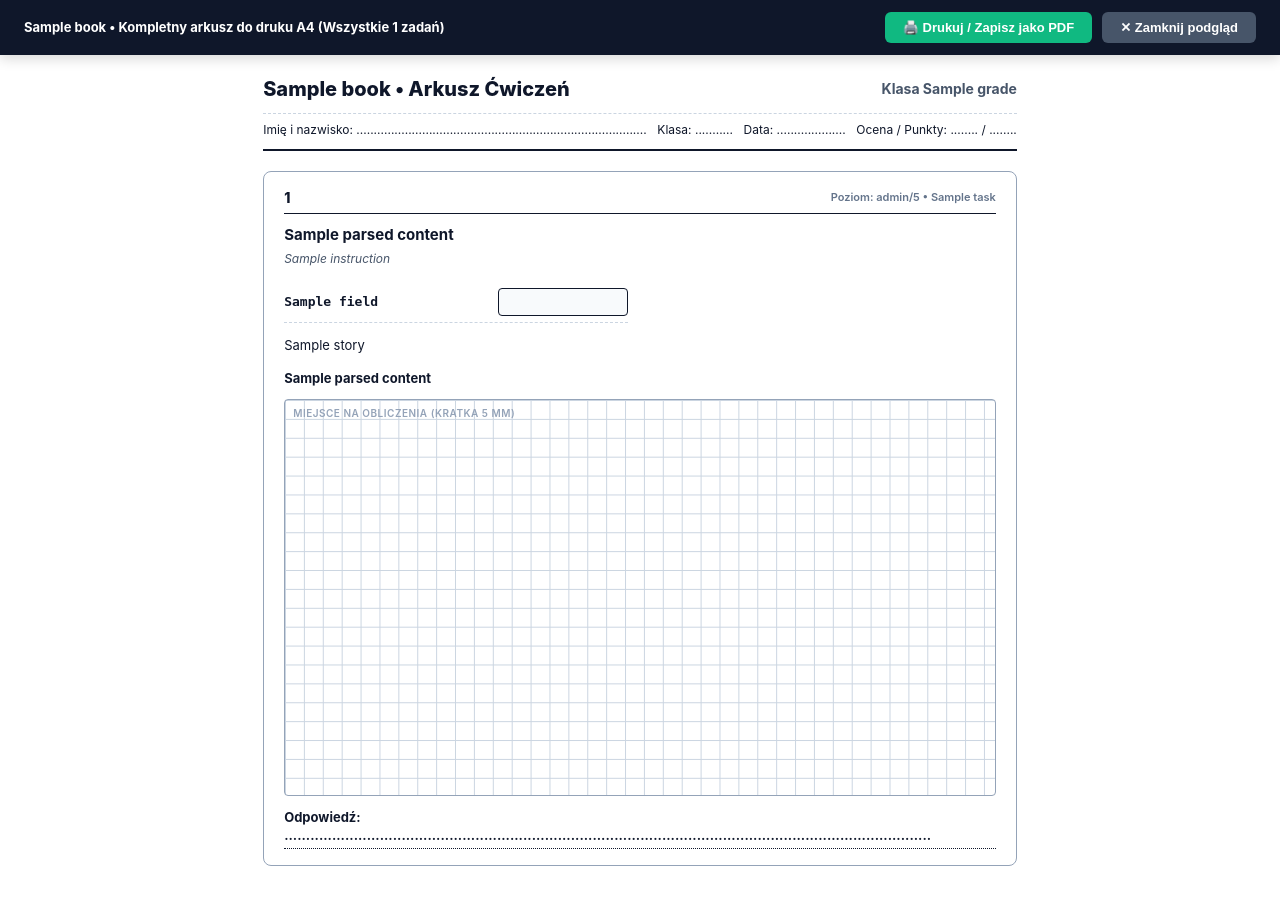
After one commit to Andrev18/sm-portal, a FastAPI app: template templates/course_print.html in a window 1280 px wide. The commit adds this page. Run offline with FastAPI, Linux system fonts and the light colour scheme; the template is opened without the code that fills it: most values are stand-ins (such as "Sample title", 1, 10 or a date in 2020); parts of the project's set-up code (start-up, migrations or seed data) failed here and were passed over; some libraries are stand-ins or nearby versions.

Commit message:
feat(courses): dedicated server-side A4 print sheet endpoint /courses/print/{id} ensuring all 15 tasks render without viewport/filter truncations

```diff
--- a/app.py
+++ b/app.py
@@ -2730,6 +2730,79 @@ def courses_play(request: Request, book_id: int):
         "audio_tracks": audio_tracks
     })
 
+@app.get("/courses/print/{book_id}", response_class=HTMLResponse)
+def courses_print_worksheet(request: Request, book_id: int):
+    u = current_user(request)
+    if not u:
+        return RedirectResponse("/", 302)
+    conn = db()
+    book = conn.execute("SELECT * FROM books WHERE id=?", (book_id,)).fetchone()
+    if not book:
+        conn.close()
+        raise HTTPException(404, "Książka nie znaleziona")
+
+    b_subj = book['subject']
+    raw_tasks = conn.execute("""
+        SELECT it.*, utp.score as user_score, utp.attempts as user_attempts, utp.last_attempt as user_last_attempt
+        FROM interactive_tasks it
+        JOIN book_chapters bc ON it.chapter_id = bc.id
+        LEFT JOIN user_task_progress utp ON it.id = utp.task_id AND utp.user_id = ?
+        WHERE bc.book_id = ?
+        ORDER BY it.id ASC
+    """, (u['id'], book_id)).fetchall()
+
+    if not raw_tasks:
+        raw_tasks = conn.execute("""
+            SELECT it.*, utp.score as user_score, utp.attempts as user_attempts, utp.last_attempt as user_last_attempt
+            FROM interactive_tasks it
+            JOIN book_chapters bc ON it.chapter_id = bc.id
+            JOIN books b ON bc.book_id = b.id
+            LEFT JOIN user_task_progress utp ON it.id = utp.task_id AND utp.user_id = ?
+            WHERE b.subject = ?
+            ORDER BY it.id ASC
+        """, (u['id'], b_subj)).fetchall()
+
+    import json
+    tasks = []
+    for t in raw_tasks:
+        td = dict(t)
+        try:
+            content = json.loads(td['content_json'])
+            td['parsed_content'] = content
+            import re as _re
+            num_str = content.get('number', '')
+            title_str = content.get('title', '')
+            full_text = (num_str + ' ' + title_str).lower()
+            m = _re.search(r'str\.\s*(\d+)', full_text)
+            page_num = int(m.group(1)) if m else None
+            td['page_ref'] = page_num
+
+            m_ex = _re.search(r'zadanie\s*(\d+)', num_str.lower())
+            td['exercise_num'] = int(m_ex.group(1)) if m_ex else None
+
+            if page_num in (3, 4):
+                td['chapter_name'] = "1. Liczby naturalne"
+                td['topic_name'] = "Zapis i porównywanie liczb"
+            elif page_num in (5, 6):
+                td['chapter_name'] = "1. Liczby naturalne"
+                td['topic_name'] = "Działania pamięciowe i sprytne liczenie"
+            else:
+                td['chapter_name'] = "1. Liczby naturalne"
+                td['topic_name'] = "Ćwiczenia z podręcznika"
+
+            tasks.append(td)
+        except Exception:
+            pass
+
+    tasks.sort(key=lambda x: (x.get('page_ref') or 999, x.get('exercise_num') or 999, x.get('id') or 0))
+    conn.close()
+
+    return templates.TemplateResponse(request, "course_print.html", {
+        "user": u,
+        "book": dict(book),
+        "tasks": tasks
+    })
+
 @app.get("/srs/deck/{deck_id}/cards-raw")
 def srs_deck_cards_raw(request: Request, deck_id: int):
     u = current_user(request)
--- /dev/null
+++ b/templates/course_print.html
@@ -0,0 +1,226 @@
+<!DOCTYPE html>
+<html lang="pl">
+<head>
+<meta charset="utf-8">
+<title>{{ book['title'] }} • Wszystkie Zadania A4</title>
+<style>
+@page {
+    size: A4 portrait;
+    margin: 14mm 15mm 15mm 15mm;
+}
+* { box-sizing: border-box; }
+body {
+    font-family: 'Inter', -apple-system, BlinkMacSystemFont, 'Segoe UI', Roboto, sans-serif;
+    color: #0f172a;
+    background: #fff;
+    margin: 0;
+    padding: 0;
+    font-size: 13px;
+    line-height: 1.4;
+}
+.no-print-bar {
+    background: #0f172a;
+    color: #fff;
+    padding: 12px 24px;
+    display: flex;
+    justify-content: space-between;
+    align-items: center;
+    position: sticky;
+    top: 0;
+    z-index: 100;
+    box-shadow: 0 4px 12px rgba(0,0,0,0.15);
+}
+@media print {
+    .no-print-bar { display: none !important; }
+}
+.print-btn {
+    background: #10b981;
+    color: #fff;
+    border: none;
+    padding: 8px 18px;
+    font-size: 13px;
+    font-weight: 700;
+    border-radius: 6px;
+    cursor: pointer;
+    display: inline-flex;
+    align-items: center;
+    gap: 6px;
+}
+.print-sheet-header {
+    border-bottom: 2px solid #0f172a;
+    padding-bottom: 10px;
+    margin-bottom: 20px;
+}
+.school-meta {
+    display: flex;
+    justify-content: space-between;
+    font-size: 12px;
+    margin-top: 10px;
+    padding-top: 8px;
+    border-top: 1px dashed #cbd5e1;
+}
+.task-card {
+    border: 1px solid #94a3b8;
+    border-radius: 8px;
+    padding: 16px 20px;
+    margin-bottom: 22px;
+    page-break-inside: avoid;
+    break-inside: avoid;
+    background: #fff;
+}
+.tc-top {
+    display: flex;
+    justify-content: space-between;
+    align-items: center;
+    border-bottom: 1.5px solid #0f172a;
+    padding-bottom: 6px;
+    margin-bottom: 10px;
+}
+.tc-badge {
+    font-size: 14px;
+    font-weight: 800;
+    text-transform: uppercase;
+    color: #0f172a;
+}
+.tc-title {
+    font-size: 15px;
+    font-weight: 700;
+    margin: 0 0 6px 0;
+}
+.tc-inst {
+    font-size: 12px;
+    color: #475569;
+    font-style: italic;
+    margin: 0 0 14px 0;
+}
+.calc-grid {
+    display: grid;
+    grid-template-columns: repeat(2, 1fr);
+    gap: 10px 24px;
+    margin-bottom: 8px;
+}
+.calc-item {
+    border-bottom: 1px dashed #cbd5e1;
+    padding: 6px 0;
+    display: flex;
+    justify-content: space-between;
+    align-items: center;
+}
+.calc-label {
+    font-family: 'JetBrains Mono', monospace;
+    font-size: 13px;
+    font-weight: 600;
+}
+.print-box {
+    width: 130px;
+    height: 28px;
+    border: 1.5px solid #0f172a;
+    border-radius: 4px;
+    background: #f8fafc;
+}
+.print-math-grid {
+    width: 100%;
+    height: 105mm;
+    margin-top: 12px;
+    border: 1px solid #94a3b8;
+    border-radius: 4px;
+    background-size: 5mm 5mm;
+    background-image:
+        linear-gradient(to right, #cbd5e1 1px, transparent 1px),
+        linear-gradient(to bottom, #cbd5e1 1px, transparent 1px);
+    position: relative;
+}
+.print-math-grid-watermark {
+    position: absolute;
+    top: 6px;
+    left: 8px;
+    font-size: 10px;
+    color: #94a3b8;
+    text-transform: uppercase;
+    letter-spacing: 0.5px;
+    font-weight: 600;
+}
+.print-ans-line {
+    margin-top: 12px;
+    font-size: 13px;
+    font-weight: 700;
+    border-bottom: 1.5px dotted #0f172a;
+    padding-bottom: 4px;
+    display: flex;
+    justify-content: space-between;
+}
+</style>
+</head>
+<body>
+
+<div class="no-print-bar">
+    <div style="display:flex; align-items:center; gap:12px;">
+        <span style="font-weight:700;">{{ book['title'] }} • Kompletny arkusz do druku A4 (Wszystkie {{ tasks|length }} zadań)</span>
+    </div>
+    <div style="display:flex; gap:10px;">
+        <button class="print-btn" onclick="window.print()">🖨️ Drukuj / Zapisz jako PDF</button>
+        <button class="print-btn" style="background:#475569;" onclick="window.close()">✕ Zamknij podgląd</button>
+    </div>
+</div>
+
+<div style="max-width: 210mm; margin: 0 auto; padding: 20px;">
+    <div class="print-sheet-header">
+        <div style="display:flex; justify-content:space-between; align-items:center;">
+            <h1 style="margin:0; font-size:20px; font-weight:800;">{{ book['title'] }} • Arkusz Ćwiczeń</h1>
+            <span style="font-size:14px; font-weight:700; color:#475569;">Klasa {{ book['grade'] }}</span>
+        </div>
+        <div class="school-meta">
+            <span>Imię i nazwisko: ....................................................................................</span>
+            <span>Klasa: ...........</span>
+            <span>Data: ....................</span>
+            <span>Ocena / Punkty: ........ / ........</span>
+        </div>
+    </div>
+
+    {% for t in tasks %}
+    {% set c = t.parsed_content %}
+    <div class="task-card">
+        <div class="tc-top">
+            <span class="tc-badge">{{ c.number if c.number else 'Zadanie ' ~ loop.index }}</span>
+            <span style="font-size:11px; font-weight:600; color:#64748b;">Poziom: {{ t.difficulty_level }}/5 • {{ t.chapter_name or 'Arytmetyka' }}</span>
+        </div>
+        <h3 class="tc-title">{{ c.title if c.title else 'Ćwiczenie praktyczne' }}</h3>
+        {% if c.instruction %}
+        <p class="tc-inst">{{ c.instruction }}</p>
+        {% endif %}
+
+        {% if c.fields %}
+        <div class="calc-grid">
+            {% for f in c.fields %}
+            <div class="calc-item">
+                <span class="calc-label">{{ f.label }}</span>
+                <div class="print-box"></div>
+            </div>
+            {% endfor %}
+        </div>
+        {% endif %}
+
+        {% if c.story or c.question or not c.fields %}
+            {% if c.story %}<p style="font-size:13px; line-height:1.5; margin-bottom:8px;">{{ c.story }}</p>{% endif %}
+            {% if c.question %}<p style="font-size:13px; font-weight:700; margin-bottom:8px;">{{ c.question }}</p>{% endif %}
+            <div class="print-math-grid">
+                <span class="print-math-grid-watermark">Miejsce na obliczenia (kratka 5 mm)</span>
+            </div>
+            <div class="print-ans-line">
+                <span>Odpowiedź: .....................................................................................................................................................</span>
+            </div>
+        {% endif %}
+    </div>
+    {% endfor %}
+</div>
+
+<script>
+window.onload = function() {
+    const urlParams = new URLSearchParams(window.location.search);
+    if (urlParams.get('auto') === '1') {
+        setTimeout(() => { window.print(); }, 400);
+    }
+};
+</script>
+</body>
+</html>
```
Also changed, not shown: templates/base.html (+5 -2 lines), templates/course_play.html (+13 -3 lines).
